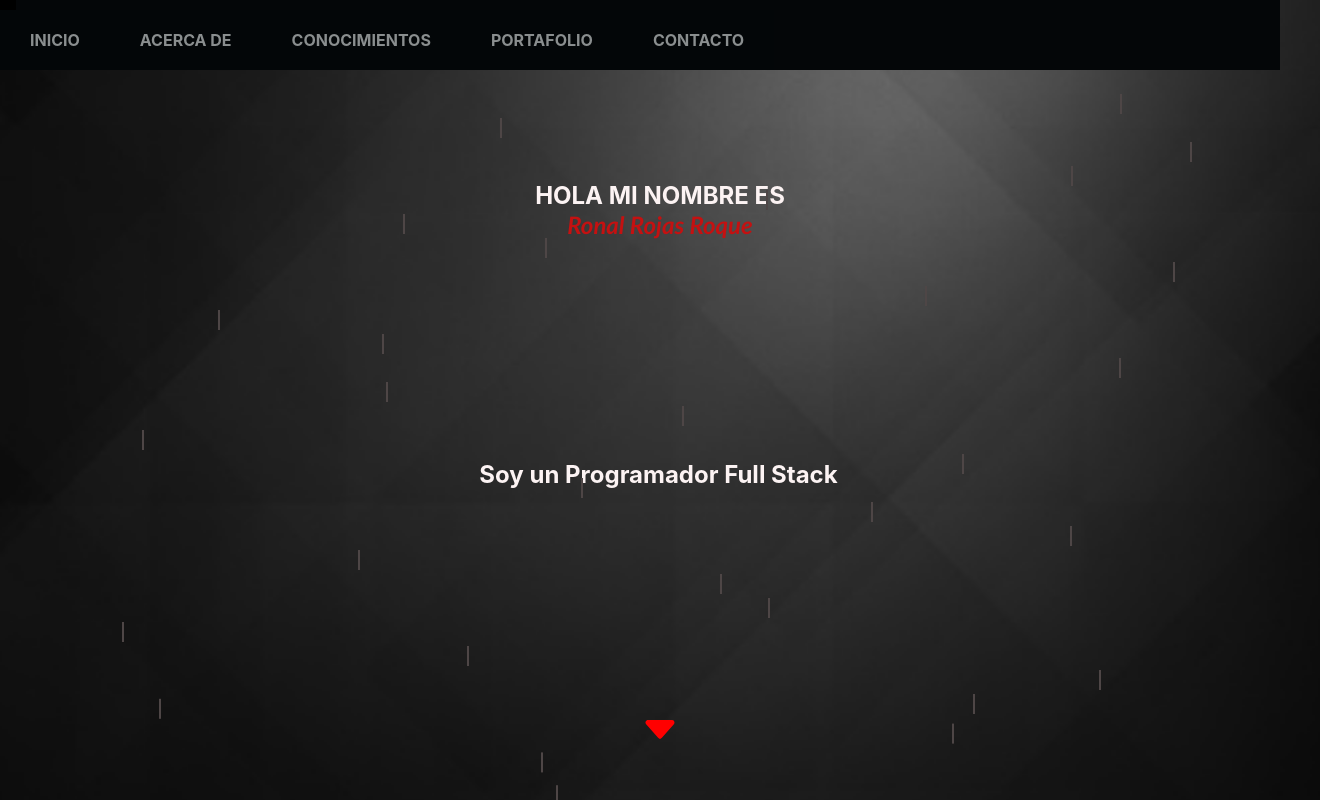
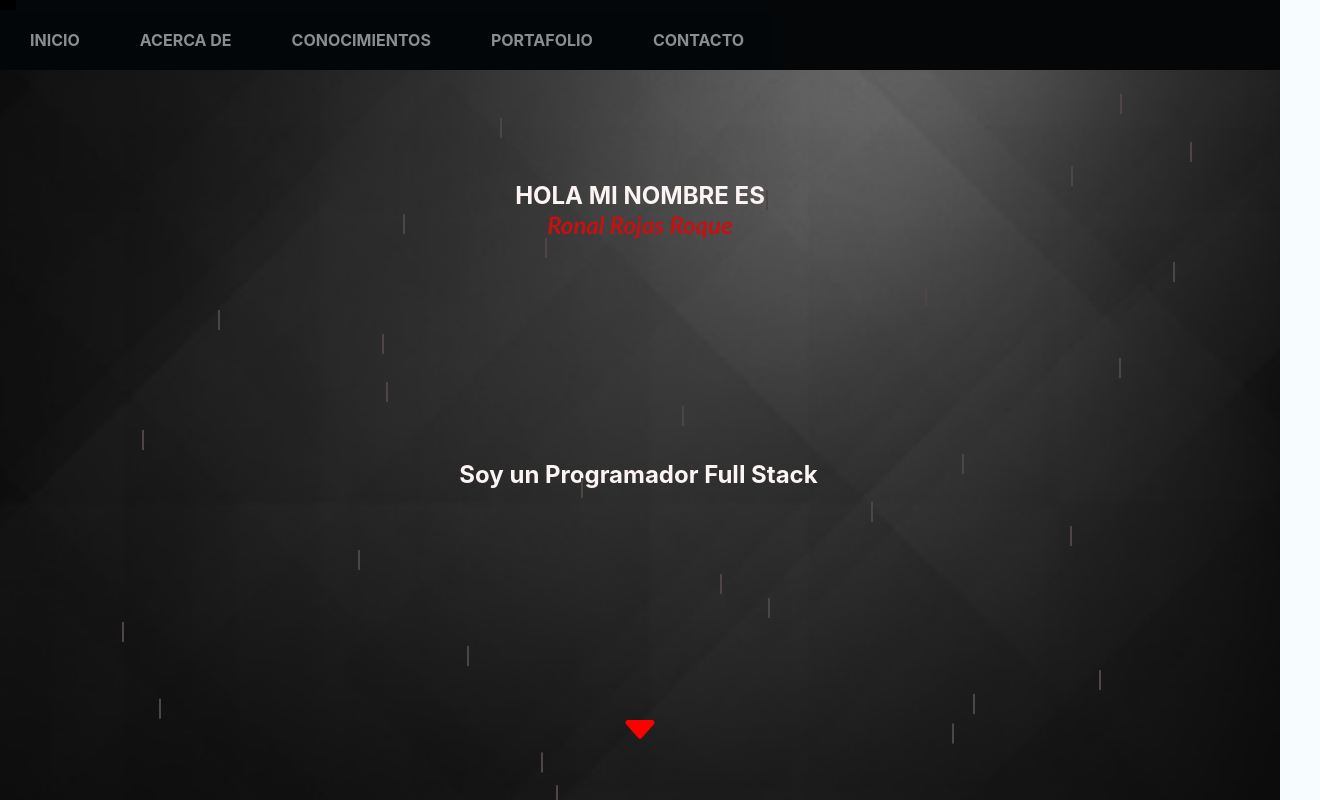
Before and after one commit to ronal-jonel-rojas-roque/ronalrojasroque.github.io, a React (Create React App) app: page / in a window 1280 px wide. Shown: the top 800 px of the page, 1320 px wide, since content can reach past the window. Built offline with nearby package versions, Linux system fonts and the light colour scheme.

Commit message:
Initial commit

```diff
--- a/src/common/style-briefcase.css
+++ b/src/common/style-briefcase.css
@@ -1,6 +1,4 @@
-.container-briefcase{
 
-}
 .card {
     width: 250px;
     background-color: #f5f5f5;
--- a/src/common/style-home.css
+++ b/src/common/style-home.css
@@ -21,7 +21,6 @@ html {
   background-size: cover;
   background-Position: center;
   animation: movimientoFondo 10s linear infinite;
-  width: 100%;
   margin: 0 auto;
   padding: 20px;
 }
```
